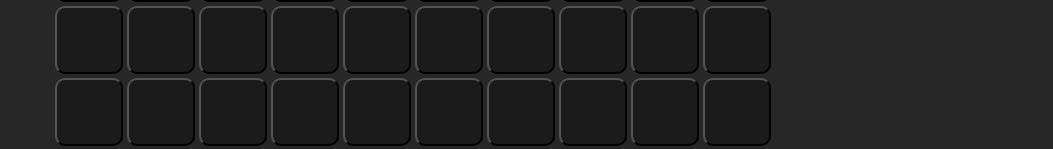
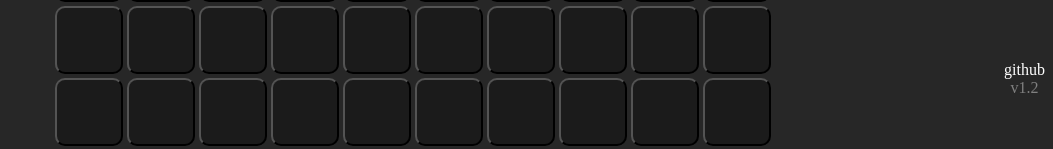
Before and after one commit to thathimanshu/Minesweeper, a plain HTML site: page index.html in a window 1280 px wide. Shown: the part 695-844 px from the top of the page, without its empty margins (227-1280 px from the left). Drawn offline with Linux system fonts and the light colour scheme.

```diff
--- a/index.html
+++ b/index.html
@@ -28,6 +28,8 @@
         </div>
 
     </div>
+    <div id="version"><a style="color: white; text-decoration: none;" href="https://github.com/thathimanshu">github</a><br>v1.2</div>
+
     <script src="app.js"></script>
 
 </body>
--- a/style.css
+++ b/style.css
@@ -142,6 +142,13 @@
     border: 2px solid greenyellow;
     cursor: pointer;
 }
+#version{
+    position: fixed;
+    bottom: 0;
+    right: 0;
+    color: hsl(0, 0%, 50%);
+    padding: 0.5rem 0.5rem;
+}
 @media (max-width:700px){
     .info{
         align-items: center;
```
